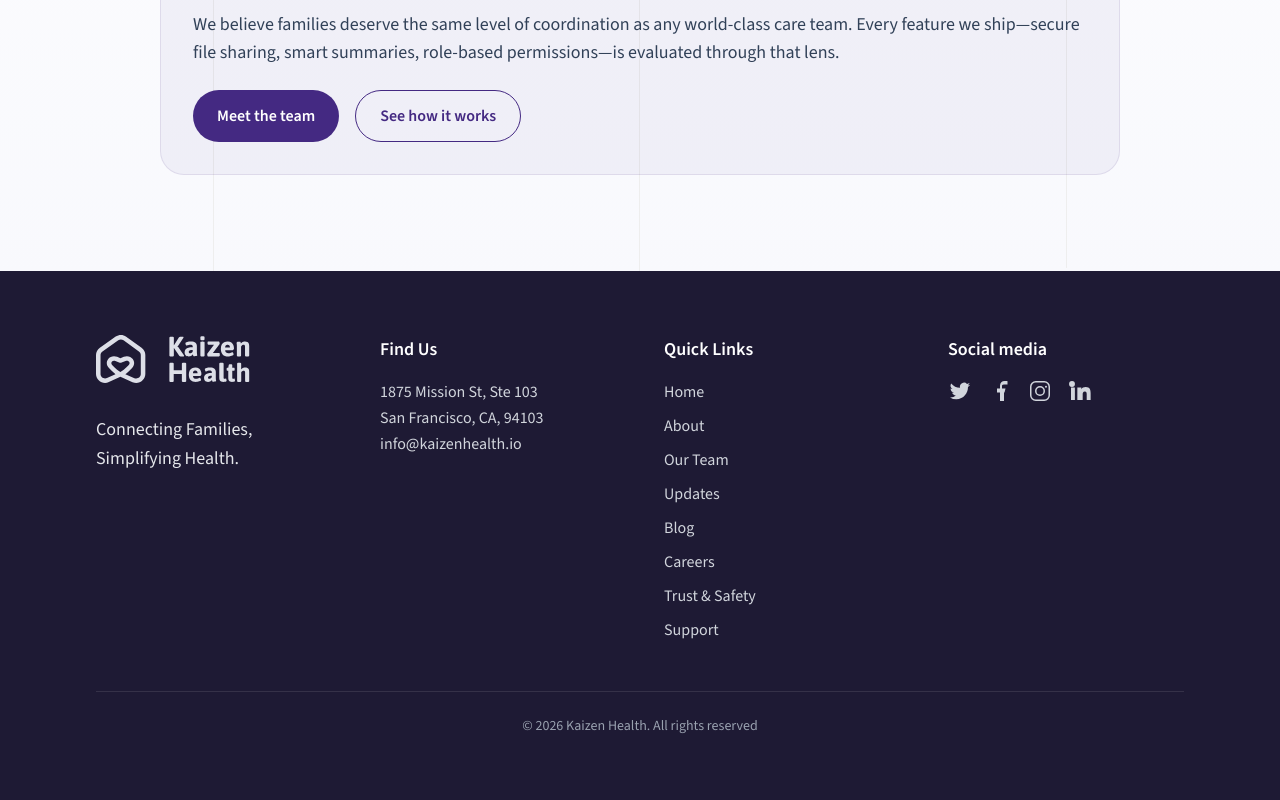
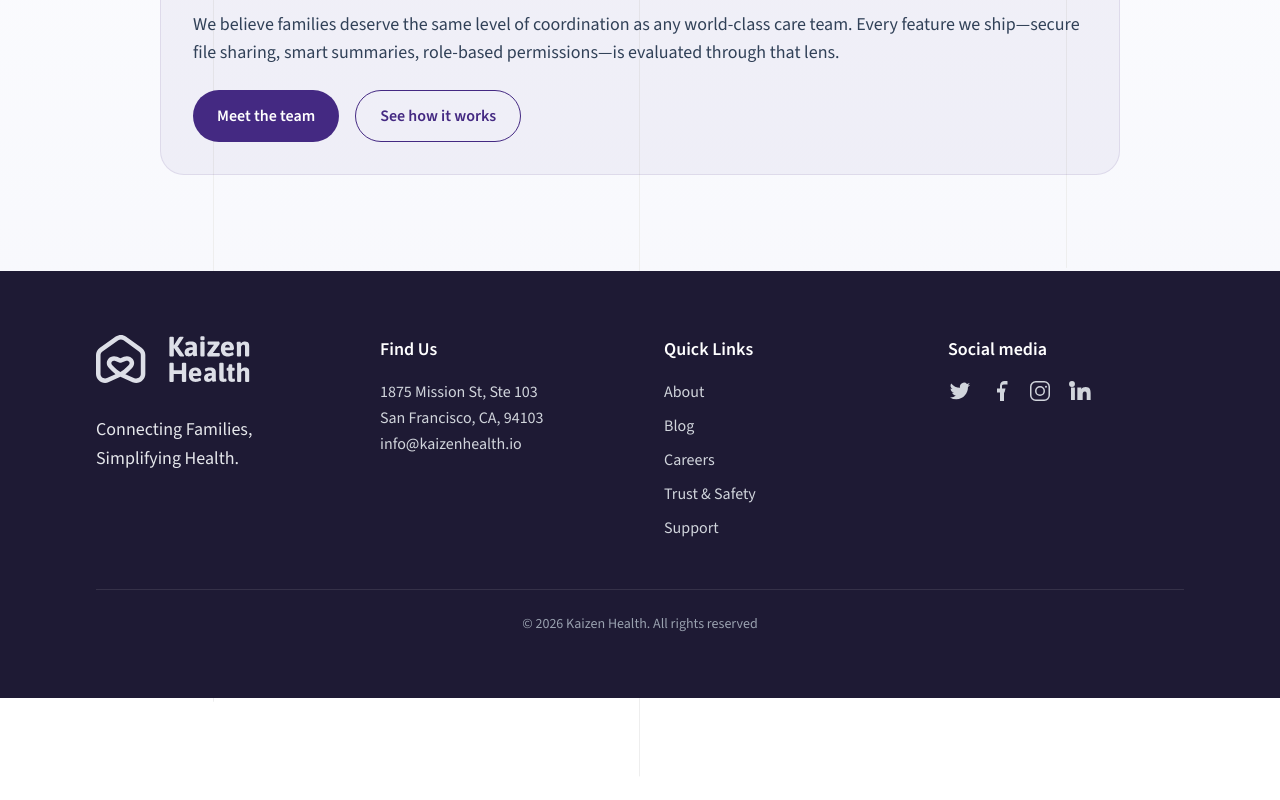
Before and after one commit to kaizen-health-tech/kaizen-web, a Next.js app: page /about in a window 1280 px wide. Shown: the part 749-1549 px from the top of the page. After the commit the page ends 1447 px from the top, so only its background shows below. Built offline with nearby package versions, Linux system fonts and the light colour scheme.

Commit message:
updating the footer quick links

```diff
--- a/components/Footer/index.tsx
+++ b/components/Footer/index.tsx
@@ -50,23 +50,8 @@ export default function Footer() {
             </h4>
             <ul className="space-y-2">
               <li>
-                <a href="/" className="hover:text-primary">
-                  Home
-                </a>
-              </li>
-              <li>
                 <a href="/about" className="hover:text-primary">
                   About
-                </a>
-              </li>
-              <li>
-                <a href="/team" className="hover:text-primary">
-                  Our Team
-                </a>
-              </li>
-              <li>
-                <a href="/updates" className="hover:text-primary">
-                  Updates
                 </a>
               </li>
               <li>
```
